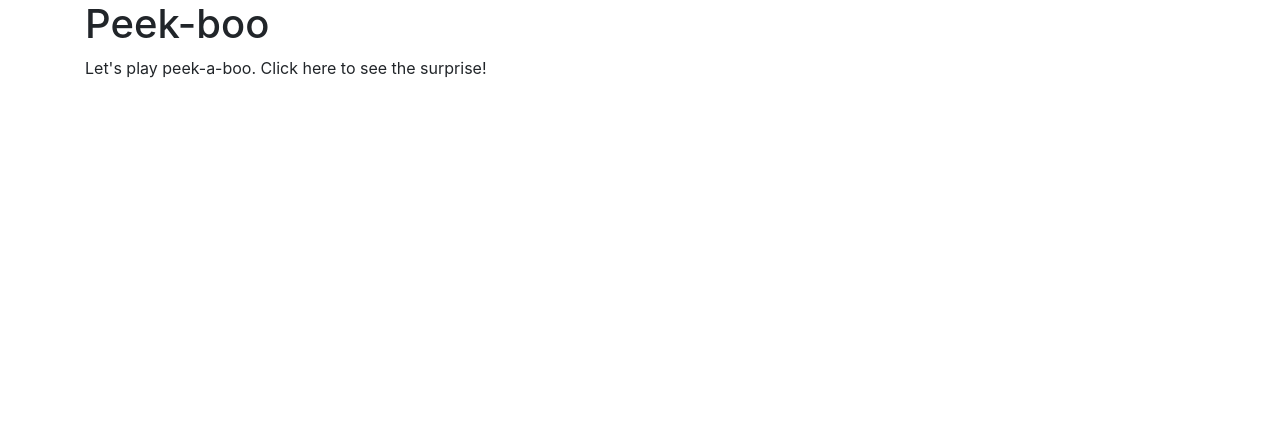
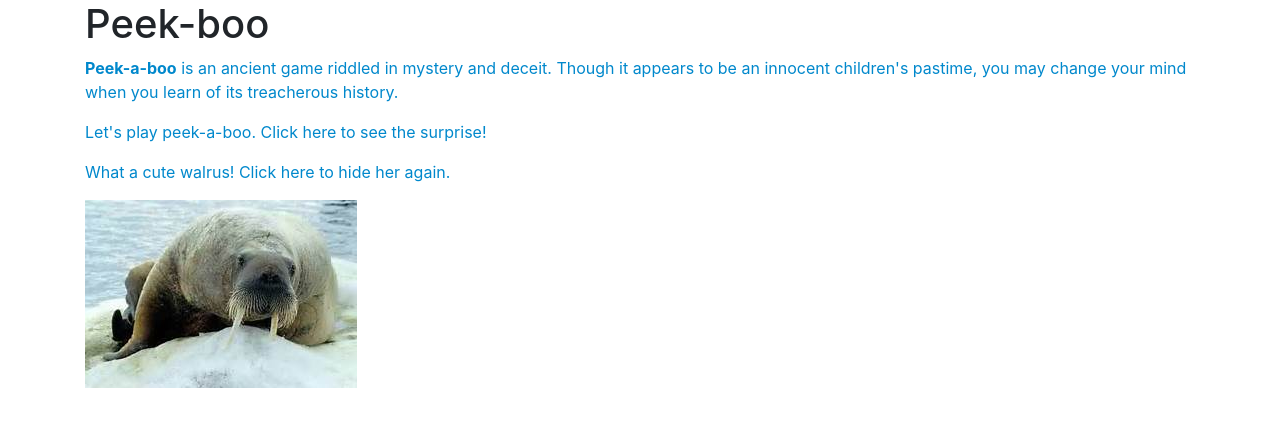
Before and after one commit to 7tacocat7/walrus, a plain HTML site: page index.html in a window 1280 px wide. Drawn offline with nearby package versions, Linux system fonts and the light colour scheme.

Commit message:
add new paragraph to html.

```diff
--- a/css/styles.css
+++ b/css/styles.css
@@ -1,3 +1,9 @@
-.walrus-showing {
-  display: none;
+p{
+    cursor: pointer;
+    color: #0088cc;
 }
+
+
+p:hover{
+  text-decoration:underline;
+}
--- a/index.html
+++ b/index.html
@@ -10,6 +10,8 @@
   <body>
     <div class="container">
       <h1>Peek-boo</h1>
+      <p><strong>Peek-a-boo</strong> is an ancient game riddled in mystery and deceit. Though it appears to be an innocent children's pastime, you may change your mind when you learn of its treacherous history.</p>
+
       <div class="walrus-hidden">
         <p>Let's play peek-a-boo. Click here to see the surprise!</p>
       </div>
```
